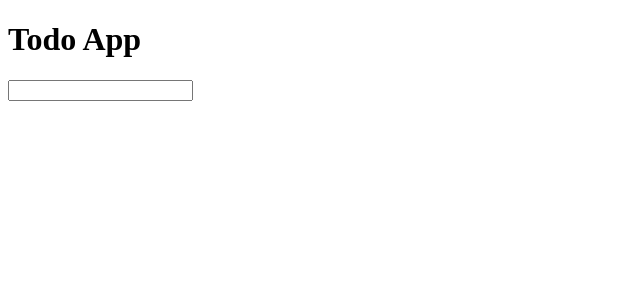
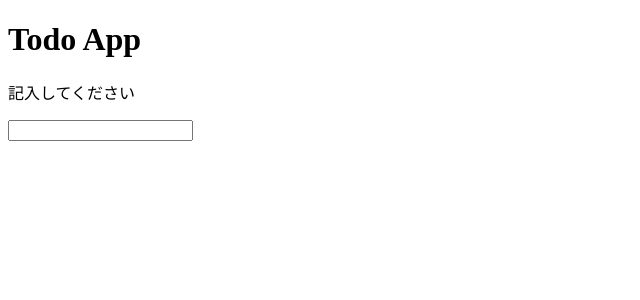
Before and after one commit to ke-suke0215/todoapp, a React (Create React App) app: page / in a window 1280 px wide. Shown: the top 300 px of the page, without its empty margins (0-640 px from the left). Built offline with nearby package versions, Linux system fonts and the light colour scheme.

Commit message:
from の説明を追加

```diff
--- a/src/App.js
+++ b/src/App.js
@@ -1,4 +1,4 @@
-import React, {useState} from 'react';
+import React, { useState } from 'react';
 import Form from './Form';
 import List from './List';
 import shortid from 'shortid';
@@ -16,7 +16,7 @@ const App = () => {
         // }
     ])
 
-    const addTodo = content =>{
+    const addTodo = content => {
         setTodos([
             ...todos,
             {
@@ -33,8 +33,9 @@ const App = () => {
     return (
         <>
             <h1>Todo App</h1>
-            <Form addTodo={addTodo}/>
-            <List todos={todos} deleteTodo={deleteTodo}/>
+            <p>記入してください</p>
+            <Form addTodo={addTodo} />
+            <List todos={todos} deleteTodo={deleteTodo} />
         </>
     )
 }
```
